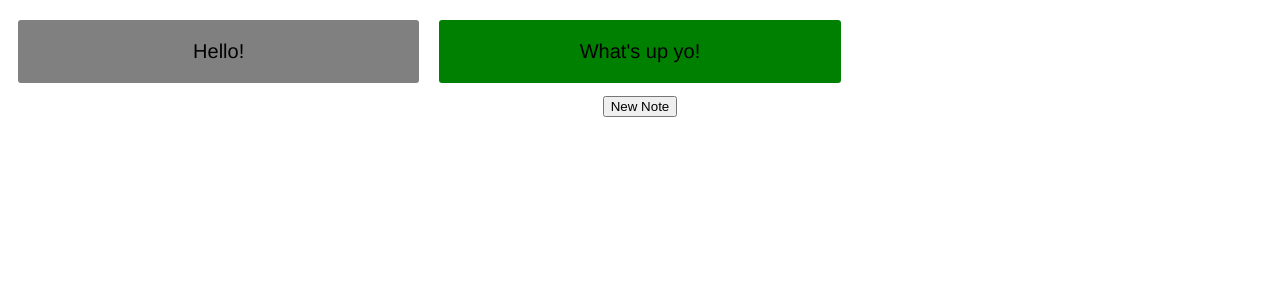
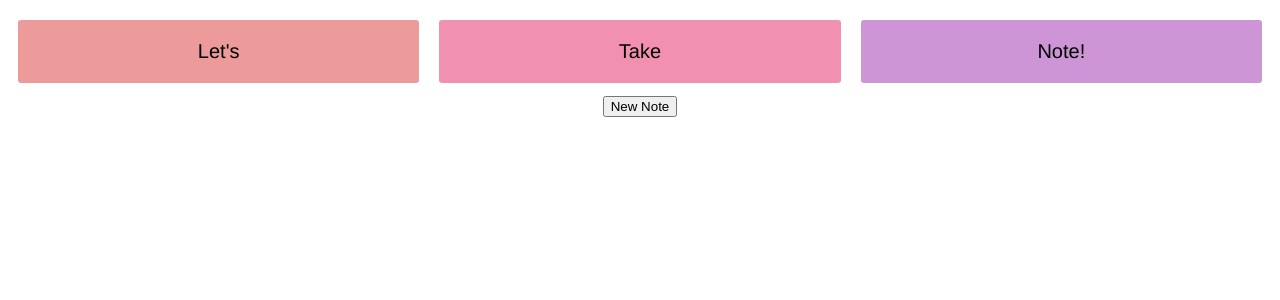
Before and after one commit to wuhhh/take-note, a Vue app: page / in a window 1280 px wide. Shown: the top 300 px of the page. Built offline with nearby package versions, Linux system fonts and the light colour scheme.

Commit message:
Better default notes

```diff
--- a/src/store.ts
+++ b/src/store.ts
@@ -11,13 +11,18 @@ export default new Vuex.Store({
     notes: <Note[]>[
       {
         id: 1,
-        content: "Hello!",
-        colour: "grey"
+        content: "Let's",
+        colour: "#ed9a9b"
       },
       {
         id: 2,
-        content: "What's up yo!",
-        colour: "green"
+        content: "Take",
+        colour: "#f290b1"
+      },
+      {
+        id: 3,
+        content: "Note!",
+        colour: "#cd95d6"
       }
     ]
   },
```
